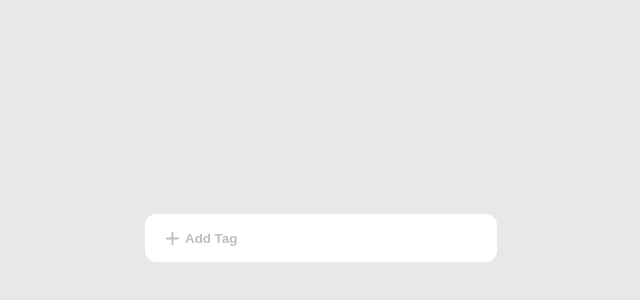
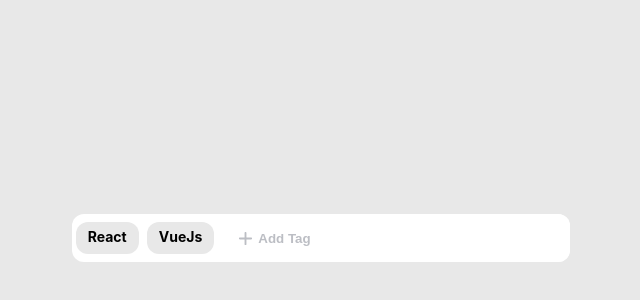
Before and after one commit to mrfarhadir/MultiSelectInput, a React (Create React App) app: page / in a window 1280 px wide. Shown: the part 162-462 px from the top of the page, without its empty margins (319-959 px from the left). Built offline with nearby package versions, Linux system fonts and the light colour scheme.

Commit message:
Create Tags component and add beside to input

```diff
--- /dev/null
+++ b/src/components/MultiSelect/Tags.tsx
@@ -0,0 +1,26 @@
+import styled from "styled-components";
+
+const Tag = styled.span`
+  display: inline-block;
+  height: 32px;
+  padding: 0 12px;
+  background: var(--background);
+  margin: 0 4px;
+  border-radius: 12px;
+  line-height: 2.1;
+  font-size: 14px;
+  font-weight: bold;
+`
+
+const TagsWrapper = styled.div`
+	display: inline-block;
+`
+
+export const Tags = () => {
+	return (
+		<TagsWrapper>
+			<Tag>React</Tag>
+			<Tag>VueJs</Tag>
+		</TagsWrapper>
+	)
+}
--- a/src/components/MultiSelect/index.tsx
+++ b/src/components/MultiSelect/index.tsx
@@ -1,16 +1,20 @@
 import styled from "styled-components";
 import {MultiSelectInput} from "./Input";
+import { Tags } from "./Tags";
 
 export const Wrapper = styled.div`
   background: var(--light);
   height: 48px;
   border-radius: 12px;
+  display: flex;
+  align-items: center;
 `
 
 
 export const MultiSelect = () => {
 	return (
 		<Wrapper>
+			<Tags />
 			<MultiSelectInput />
 		</Wrapper>
 	)
```
